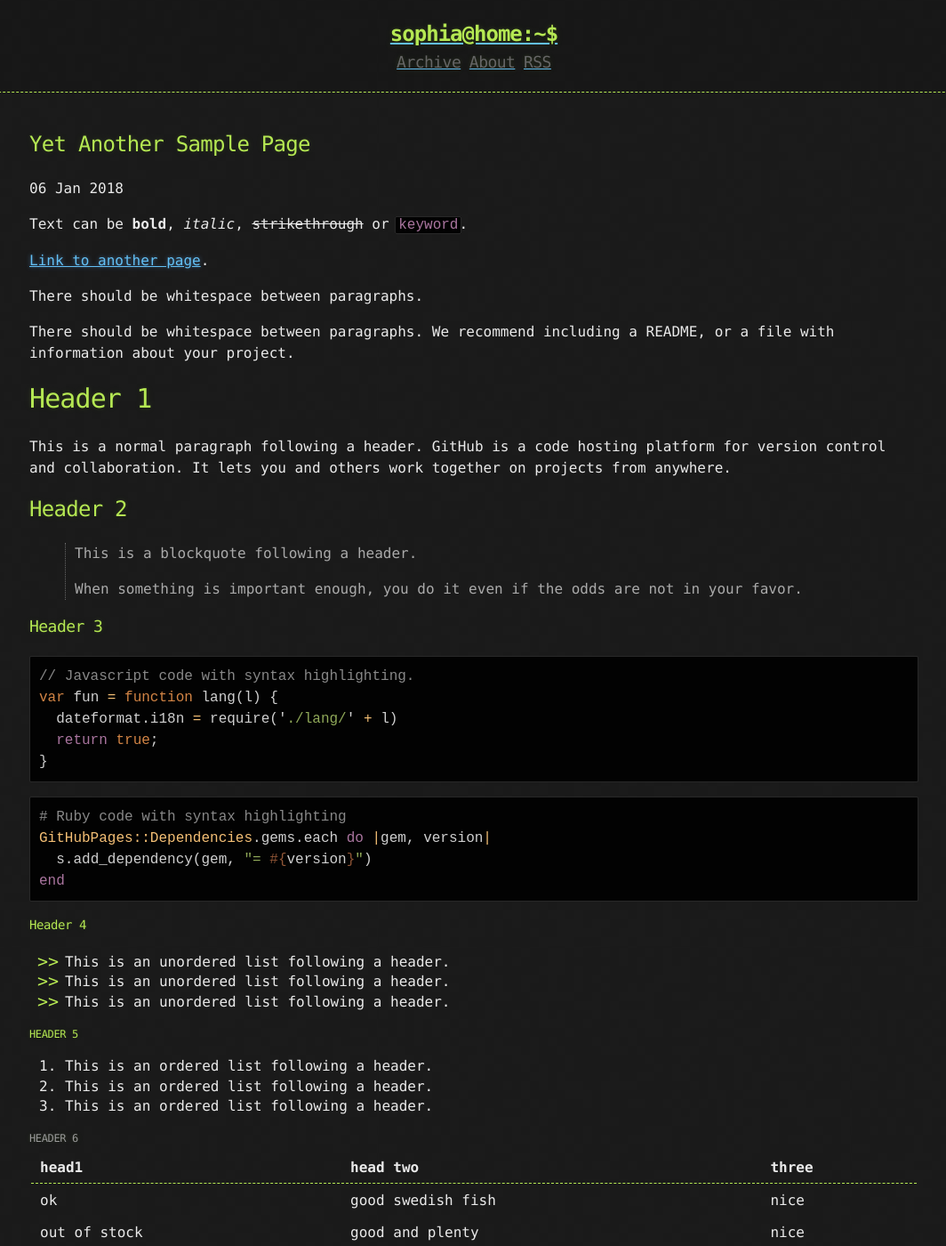
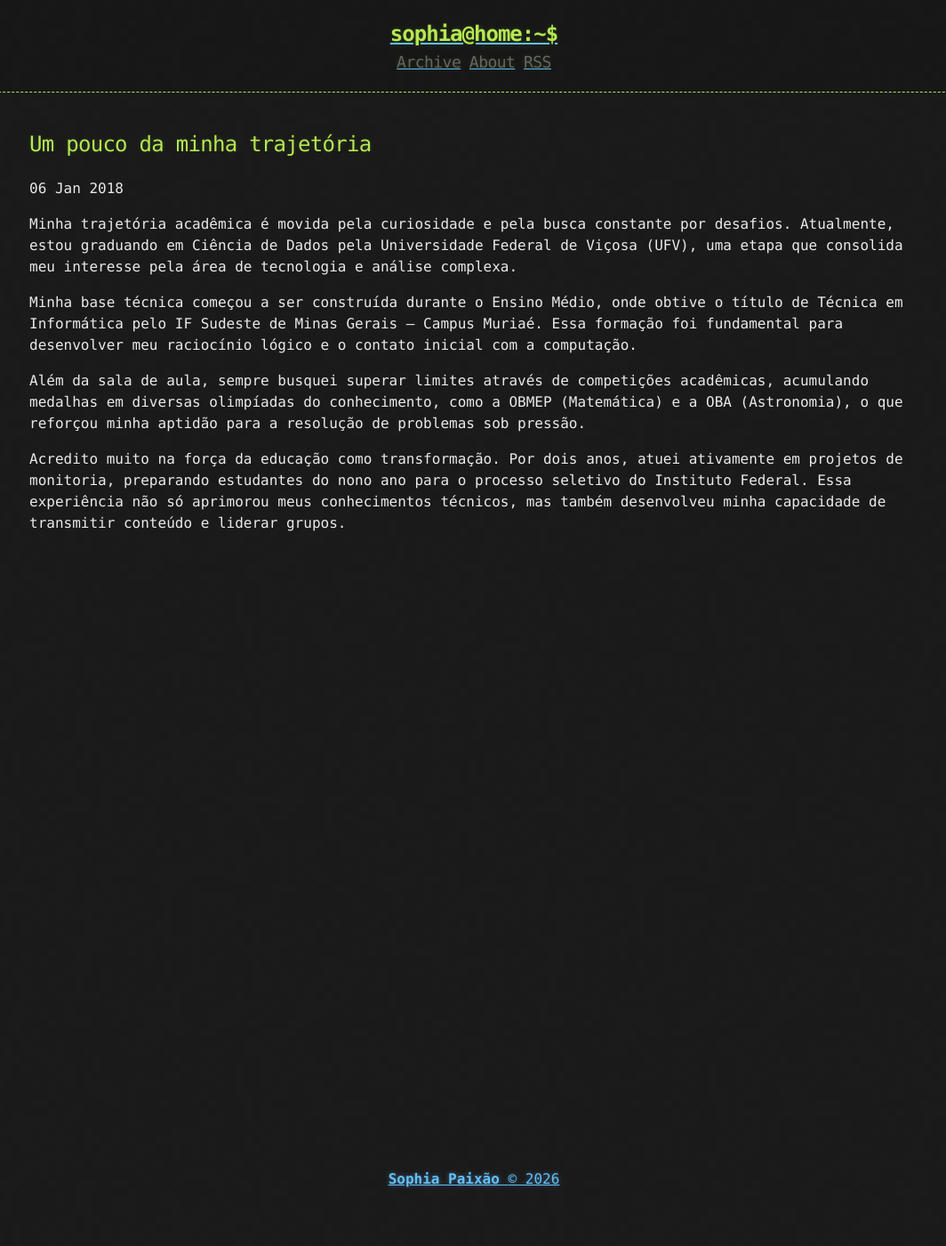
Before and after one commit to sophiapaixao/portifolio, a Jekyll site: the page built from _posts/2018-01-06-Yet-Another-Sample-Page.md, in a window 1280 px wide and 1400 px high. Shown: the whole window at 89% size, without its empty margins (107-1171 px from the left). Built offline with Jekyll 4.4.1, drawn with Linux system fonts in a browser that asks for light colours; some of the changed text lies outside the part shown.

Commit message:
2018-01-06-Yet-Another-Sample-Page.md

````diff
--- a/_posts/2018-01-06-Yet-Another-Sample-Page.md
+++ b/_posts/2018-01-06-Yet-Another-Sample-Page.md
@@ -1,124 +1,11 @@
 ---
-title: Yet Another Sample Page
+title: Um pouco da minha trajetória
 published: true
 ---
+Minha trajetória acadêmica é movida pela curiosidade e pela busca constante por desafios. Atualmente, estou graduando em Ciência de Dados pela Universidade Federal de Viçosa (UFV), uma etapa que consolida meu interesse pela área de tecnologia e análise complexa.
 
-Text can be **bold**, _italic_, ~~strikethrough~~ or `keyword`.
+Minha base técnica começou a ser construída durante o Ensino Médio, onde obtive o título de Técnica em Informática pelo IF Sudeste de Minas Gerais – Campus Muriaé. Essa formação foi fundamental para desenvolver meu raciocínio lógico e o contato inicial com a computação.
 
-[Link to another page](another-page).
+Além da sala de aula, sempre busquei superar limites através de competições acadêmicas, acumulando medalhas em diversas olimpíadas do conhecimento, como a OBMEP (Matemática) e a OBA (Astronomia), o que reforçou minha aptidão para a resolução de problemas sob pressão.
 
-There should be whitespace between paragraphs.
-
-There should be whitespace between paragraphs. We recommend including a README, or a file with information about your project.
-
-# [](#header-1)Header 1
-
-This is a normal paragraph following a header. GitHub is a code hosting platform for version control and collaboration. It lets you and others work together on projects from anywhere.
-
-## [](#header-2)Header 2
-
-> This is a blockquote following a header.
->
-> When something is important enough, you do it even if the odds are not in your favor.
-
-### [](#header-3)Header 3
-
-```js
-// Javascript code with syntax highlighting.
-var fun = function lang(l) {
-  dateformat.i18n = require('./lang/' + l)
-  return true;
-}
-```
-
-```ruby
-# Ruby code with syntax highlighting
-GitHubPages::Dependencies.gems.each do |gem, version|
-  s.add_dependency(gem, "= #{version}")
-end
-```
-
-#### [](#header-4)Header 4
-
-*   This is an unordered list following a header.
-*   This is an unordered list following a header.
-*   This is an unordered list following a header.
-
-##### [](#header-5)Header 5
-
-1.  This is an ordered list following a header.
-2.  This is an ordered list following a header.
-3.  This is an ordered list following a header.
-
-###### [](#header-6)Header 6
-
-| head1        | head two          | three |
-|:-------------|:------------------|:------|
-| ok           | good swedish fish | nice  |
-| out of stock | good and plenty   | nice  |
-| ok           | good `oreos`      | hmm   |
-| ok           | good `zoute` drop | yumm  |
-
-### There's a horizontal rule below this.
-
-* * *
-
-### Here is an unordered list:
-
-*   Item foo
-*   Item bar
-*   Item baz
-*   Item zip
-
-### And an ordered list:
-
-1.  Item one
-1.  Item two
-1.  Item three
-1.  Item four
-
-### And a nested list:
-
-- level 1 item
-  - level 2 item
-  - level 2 item
-    - level 3 item
-    - level 3 item
-- level 1 item
-  - level 2 item
-  - level 2 item
-  - level 2 item
-- level 1 item
-  - level 2 item
-  - level 2 item
-- level 1 item
-
-### Small image
-
-![](https://assets-cdn.github.com/images/icons/emoji/octocat.png)
-
-### Large image
-
-![](https://guides.github.com/activities/hello-world/branching.png)
-
-
-### Definition lists can be used with HTML syntax.
-
-<dl>
-<dt>Name</dt>
-<dd>Godzilla</dd>
-<dt>Born</dt>
-<dd>1952</dd>
-<dt>Birthplace</dt>
-<dd>Japan</dd>
-<dt>Color</dt>
-<dd>Green</dd>
-</dl>
-
-```
-Long, single-line code blocks should not wrap. They should horizontally scroll if they are too long. This line should be long enough to demonstrate this.
-```
-
-```
-The final element.
-```
+Acredito muito na força da educação como transformação. Por dois anos, atuei ativamente em projetos de monitoria, preparando estudantes do nono ano para o processo seletivo do Instituto Federal. Essa experiência não só aprimorou meus conhecimentos técnicos, mas também desenvolveu minha capacidade de transmitir conteúdo e liderar grupos.
````
